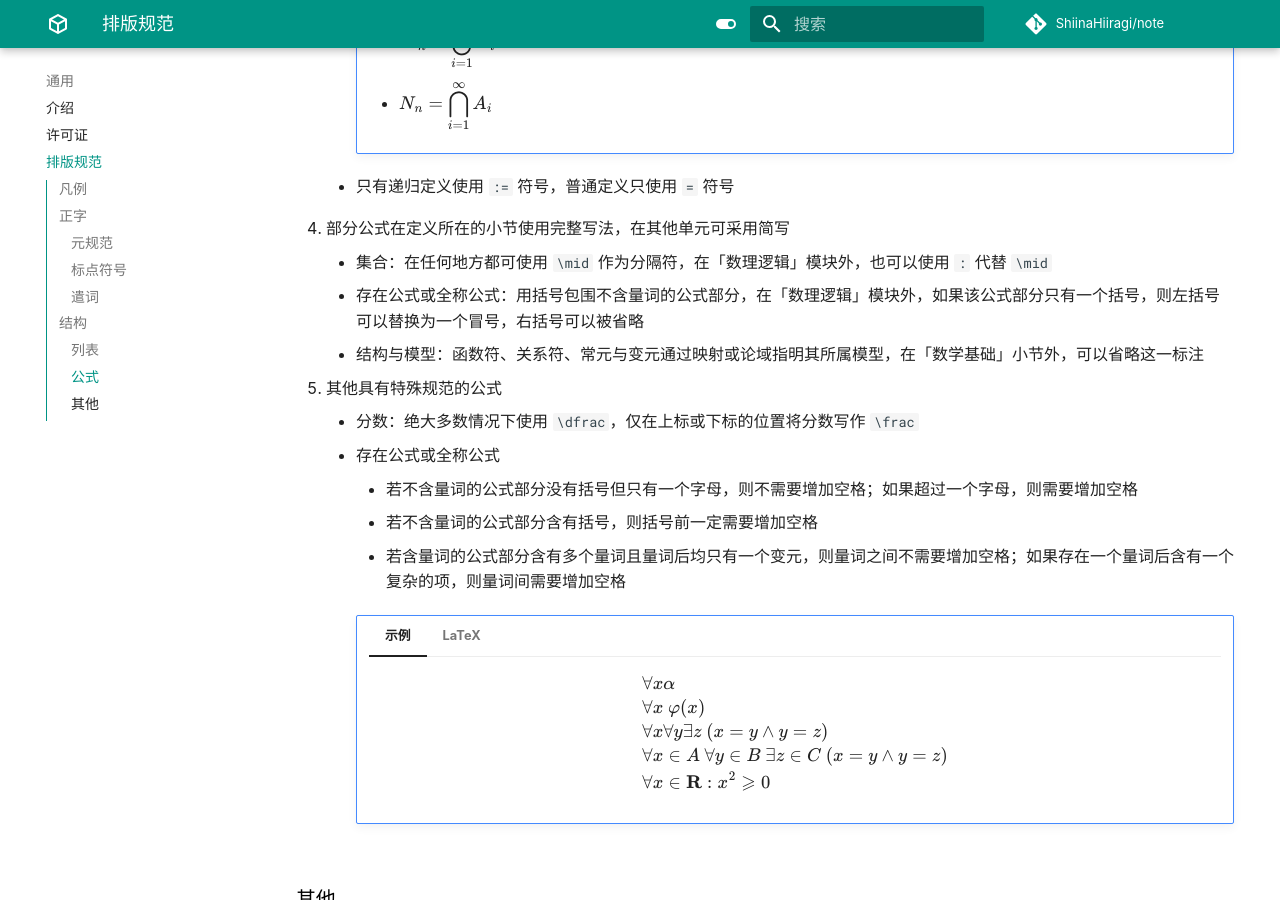
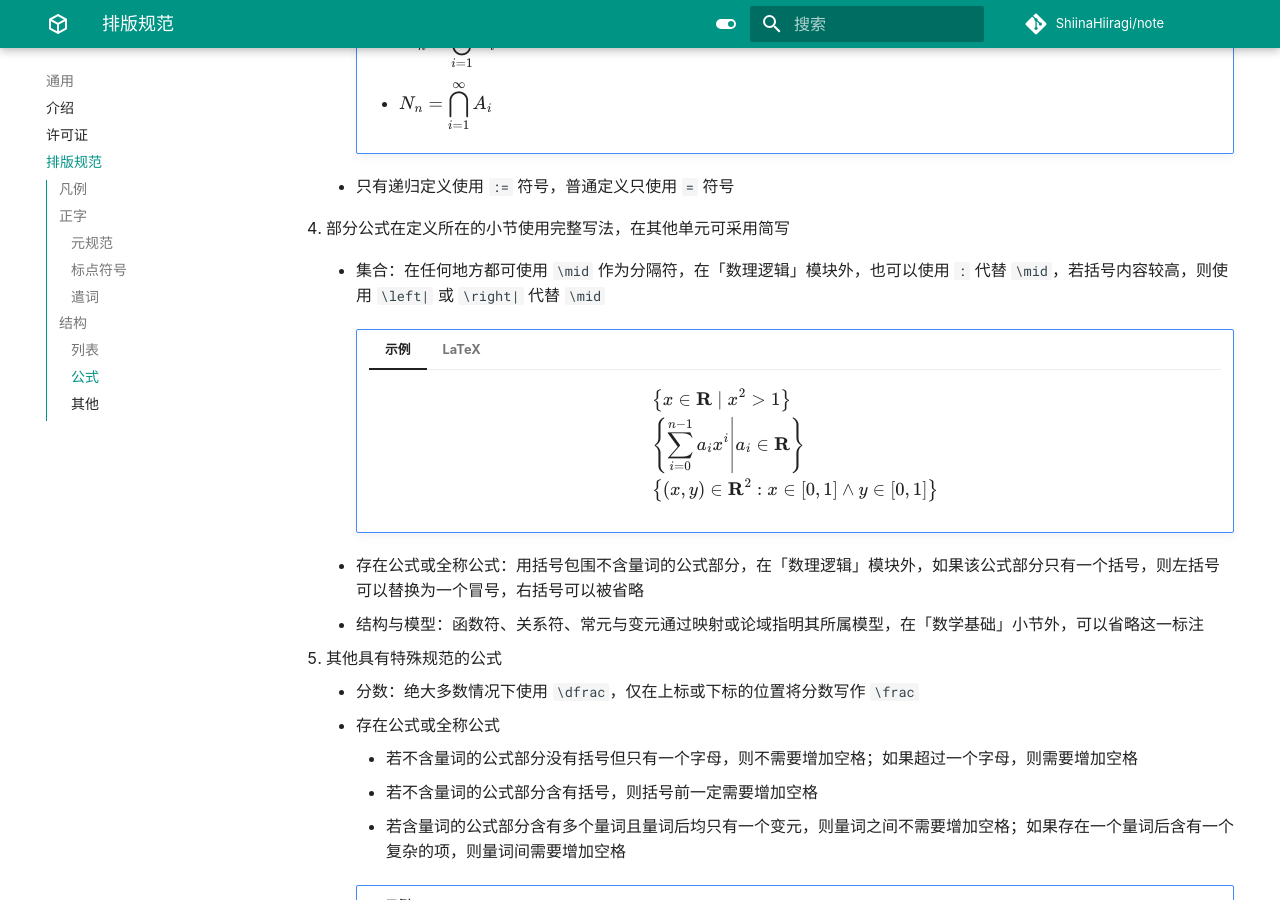
Before and after one commit to ShiinaHiiragi/note, an MkDocs documentation site: the page built from docs/intro/norm.md, in a window 1280 px wide and 900 px high, scrolled down 5097 px. Built offline with MkDocs 1.6.1 and Material for MkDocs 9.7.7, drawn with Linux system fonts in a browser that asks for light colours; comment, search, counter and statistics services are not loaded.

Commit message:
add half space

````diff
--- a/docs/intro/norm.md
+++ b/docs/intro/norm.md
@@ -179,9 +179,31 @@
     - 只有递归定义使用 `:=` 符号，普通定义只使用 `=` 符号
 
 4. 部分公式在定义所在的小节使用完整写法，在其他单元可采用简写
-    - 集合：在任何地方都可使用 `\mid` 作为分隔符，在「数理逻辑」模块外，也可以使用 `:` 代替 `\mid`
+    - 集合：在任何地方都可使用 `\mid` 作为分隔符，在「数理逻辑」模块外，也可以使用 `:` 代替 `\mid`，若括号内容较高，则使用 `\left|` 或 `\right|` 代替 `\mid`
+
+        !!! note ""
+            === "示例"
+                $$
+                \begin{aligned}
+                & \left\{x \in \mathbf R\mid x^2 > 1\right\} \\
+                & \left\{\left. \sum_{i=0}^{n-1} a_i x^i \right| a_i \in \mathbf R\right\} \\
+                & \left\{(x, y) \in \mathbf R^2 : x \in [0, 1] \wedge y \in [0, 1]\right\}
+                \end{aligned}
+                $$
+            === "LaTeX"
+                ```latex
+                $$
+                \begin{aligned}
+                & \left\{x \in \mathbf R\mid x^2 > 1\right\} \\
+                & \left\{\left. \sum_{i=0}^{n-1} a_i x^i \right| a_i \in \mathbf R\right\} \\
+                & \left\{(x, y) \in \mathbf R^2 : x \in [0, 1] \wedge y \in [0, 1]\right\}
+                \end{aligned}
+                $$
+                ```
+
     - 存在公式或全称公式：用括号包围不含量词的公式部分，在「数理逻辑」模块外，如果该公式部分只有一个括号，则左括号可以替换为一个冒号，右括号可以被省略
     - 结构与模型：函数符、关系符、常元与变元通过映射或论域指明其所属模型，在「数学基础」小节外，可以省略这一标注
+
 5. 其他具有特殊规范的公式
     - 分数：绝大多数情况下使用 `\dfrac`，仅在上标或下标的位置将分数写作 `\frac`
     - 存在公式或全称公式
````
Also changed, not shown: docs/alg/lin/lin.md (+12 -1 lines).
